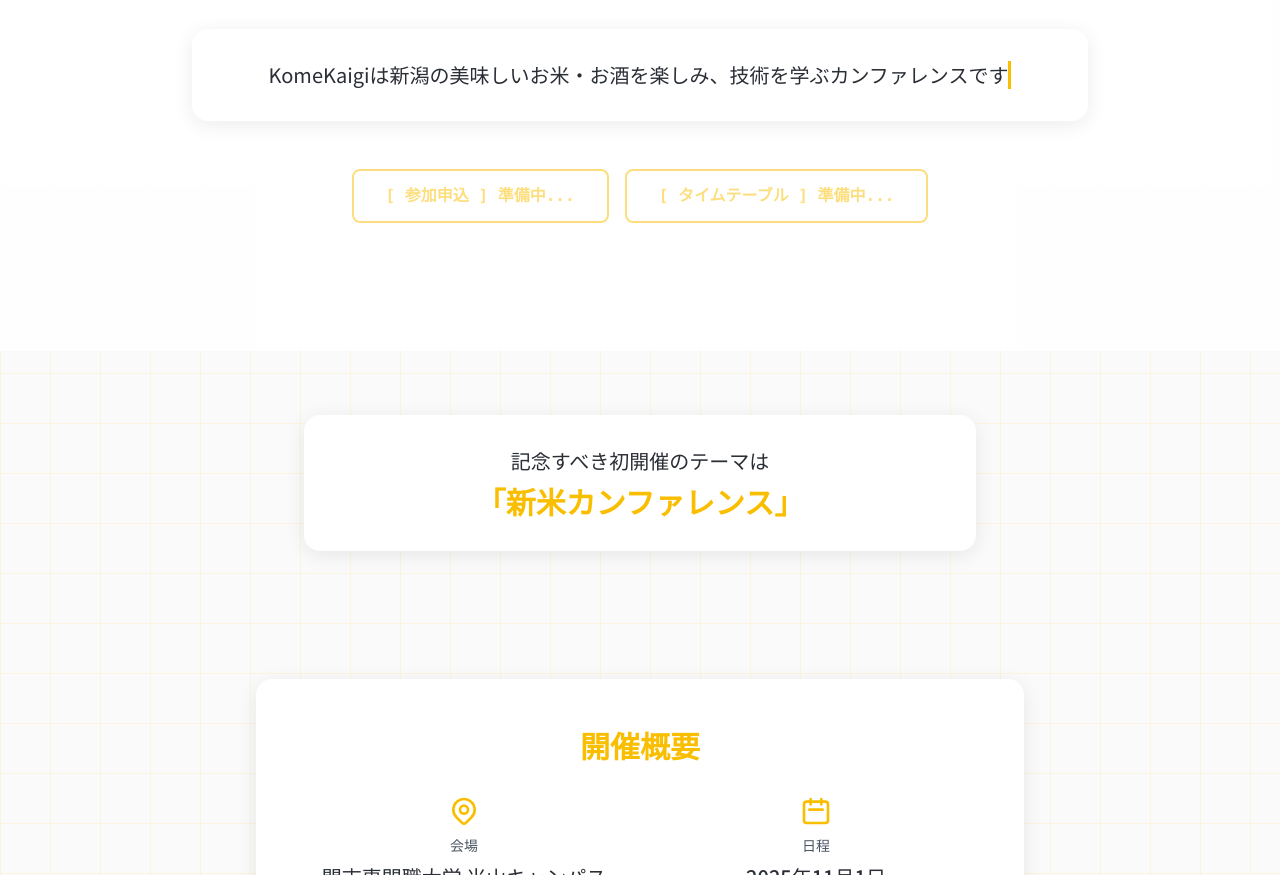
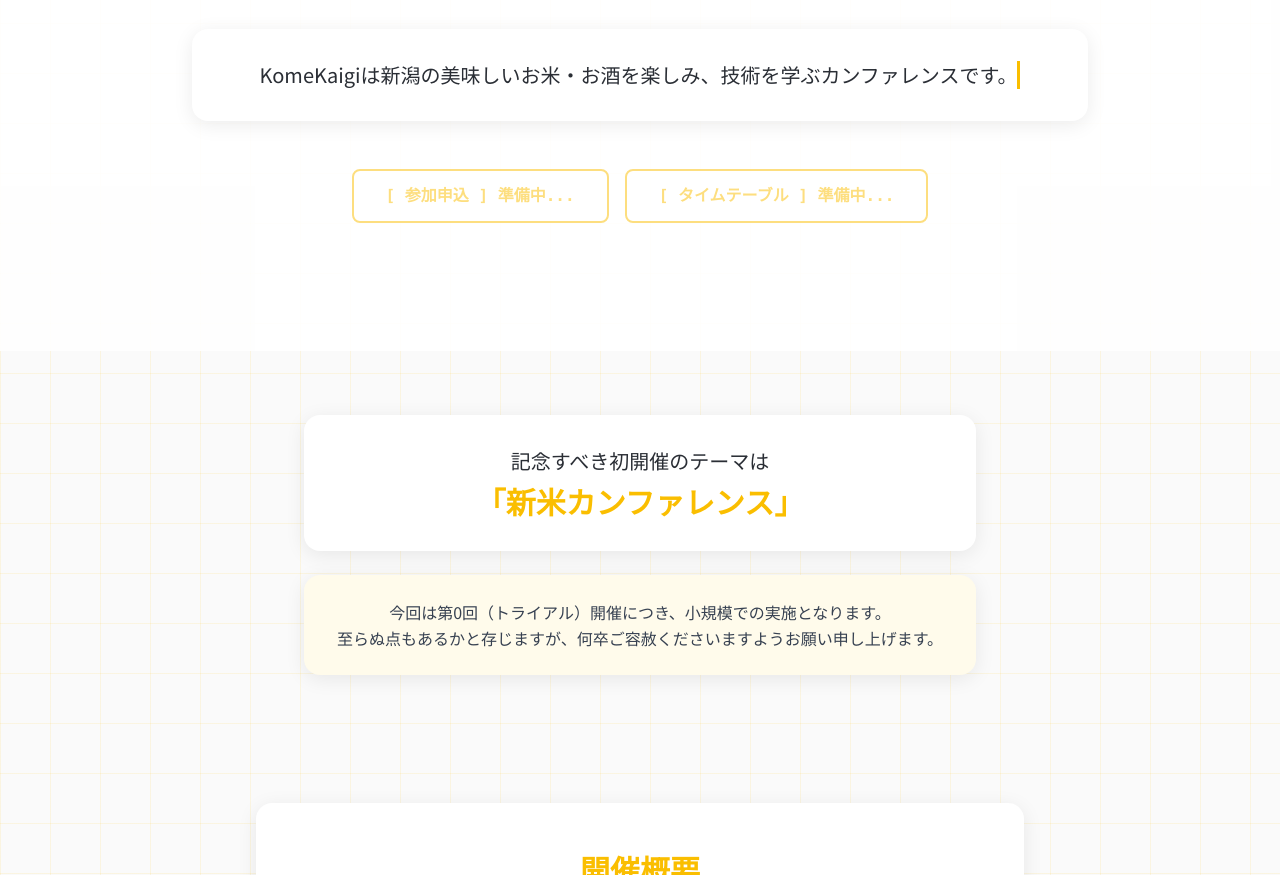
Before and after one commit to kome-kaigi/KomeKaigi2025, a plain HTML site: page docs/index.html in a window 1280 px wide. Shown: the part 427-1302 px from the top of the page. Drawn offline with nearby package versions, Linux system fonts and the light colour scheme.

Commit message:
0回開催であることを追記

```diff
--- a/docs/index.html
+++ b/docs/index.html
@@ -147,11 +147,11 @@
       <div class="card max-w-4xl mx-auto p-8 mb-12 animate-fadeInUp">
         <div class="text-xl">
           <p class="hidden lg:block typing mx-auto" style="max-width: fit-content;">
-            KomeKaigiは新潟の美味しいお米・お酒を楽しみ、技術を学ぶカンファレンスです
+            KomeKaigiは新潟の美味しいお米・お酒を楽しみ、技術を学ぶカンファレンスです。
           </p>
           <div class="lg:hidden">
             <p class="mb-2">「KomeKaigi」は新潟の美味しいお米・お酒を楽しみ、</p>
-            <p>技術を学ぶカンファレンスです</p>
+            <p>技術を学ぶカンファレンスです。</p>
           </div>
         </div>
       </div>
@@ -166,9 +166,15 @@
   <!-- Theme Explanation Section -->
   <section id="theme" class="py-16">
     <div class="container mx-auto text-center">
-      <div class="card p-8 max-w-2xl mx-auto animate-fadeInUp">
+      <div class="card p-8 max-w-2xl mx-auto animate-fadeInUp mb-6">
         <p class="text-xl mb-2">記念すべき初開催のテーマは</p>
         <h3 class="text-3xl font-bold text-[#fabe00]">「新米カンファレンス」</h3>
+      </div>
+      <div class="card p-6 max-w-2xl mx-auto animate-fadeInUp bg-amber-50">
+        <p class="text-gray-700">
+          今回は第0回（トライアル）開催につき、小規模での実施となります。<br>
+          至らぬ点もあるかと存じますが、何卒ご容赦くださいますようお願い申し上げます。
+        </p>
       </div>
     </div>
   </section>
```
